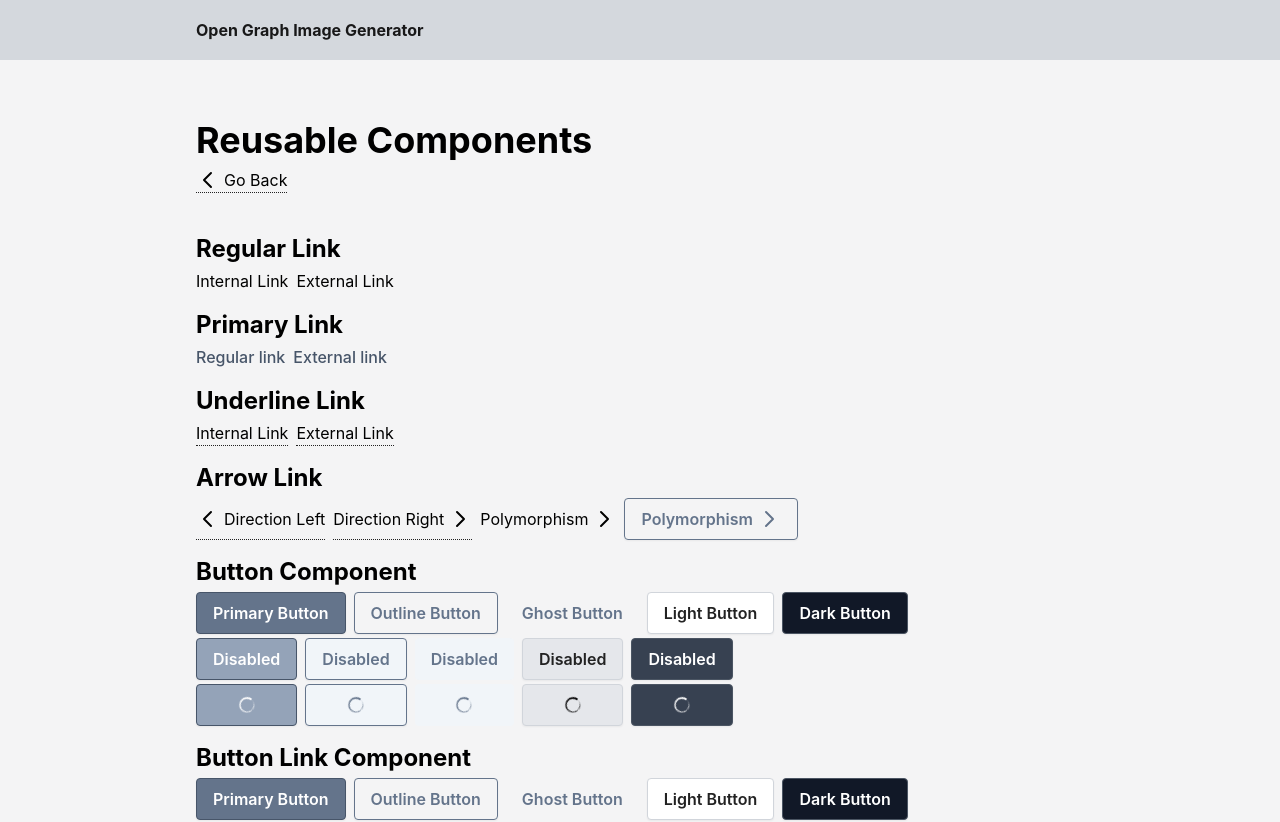
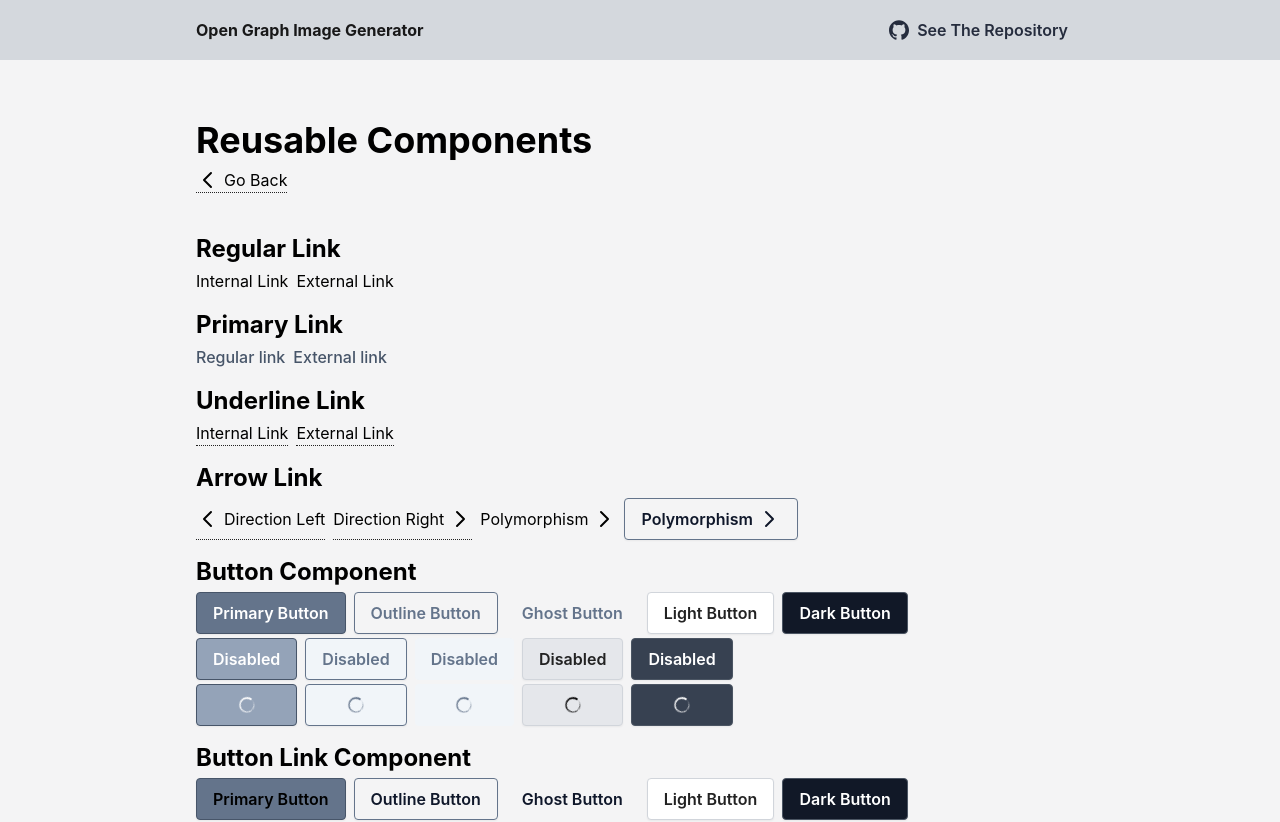
Before and after one commit to yehezkielgunawan/og, a Next.js app: page /components in a window 1280 px wide. Shown: the top 822 px of the page. Built offline with nearby package versions, Linux system fonts and the light colour scheme.

Commit message:
style(HeaderComponent and ButtonLink): :lipstick: add see the repository button

```diff
--- a/src/components/HeaderComponent.tsx
+++ b/src/components/HeaderComponent.tsx
@@ -1,5 +1,8 @@
 import clsx from "clsx";
 import React, { useEffect, useState } from "react";
+import { ImGithub } from "react-icons/im";
+
+import ButtonLink from "./buttons/ButtonLink";
 
 const HeaderComponent = () => {
   const [mounted, setMounted] = useState<boolean>(false);
@@ -21,6 +24,13 @@ const HeaderComponent = () => {
         <h5 className="font-bold text-black dark:text-white">
           Open Graph Image Generator
         </h5>
+        <ButtonLink
+          href="https://github.com/yehezkielgunawan/og"
+          variant="ghost"
+        >
+          <ImGithub className="mr-2" size={20} />
+          See The Repository
+        </ButtonLink>
       </div>
     </header>
   );
--- a/src/components/buttons/ButtonLink.tsx
+++ b/src/components/buttons/ButtonLink.tsx
@@ -30,19 +30,19 @@ const ButtonLink = React.forwardRef<HTMLAnchorElement, ButtonLinkProps>(
           //#region  //*=========== Variants ===========
           [
             variant === "primary" && [
-              "bg-primary-500 text-white",
+              "bg-primary-500 text-black",
               "border border-primary-600",
               "hover:bg-primary-600 hover:text-white",
               "active:bg-primary-500",
               "disabled:bg-primary-400 disabled:hover:bg-primary-400",
             ],
             variant === "outline" && [
-              "text-primary-500",
+              "text-primary-900",
               "border border-primary-500",
               "hover:bg-primary-50 active:bg-primary-100 disabled:bg-primary-100",
             ],
             variant === "ghost" && [
-              "text-primary-500",
+              "text-primary-900",
               "shadow-none",
               "hover:bg-primary-50 active:bg-primary-100 disabled:bg-primary-100",
             ],
```
